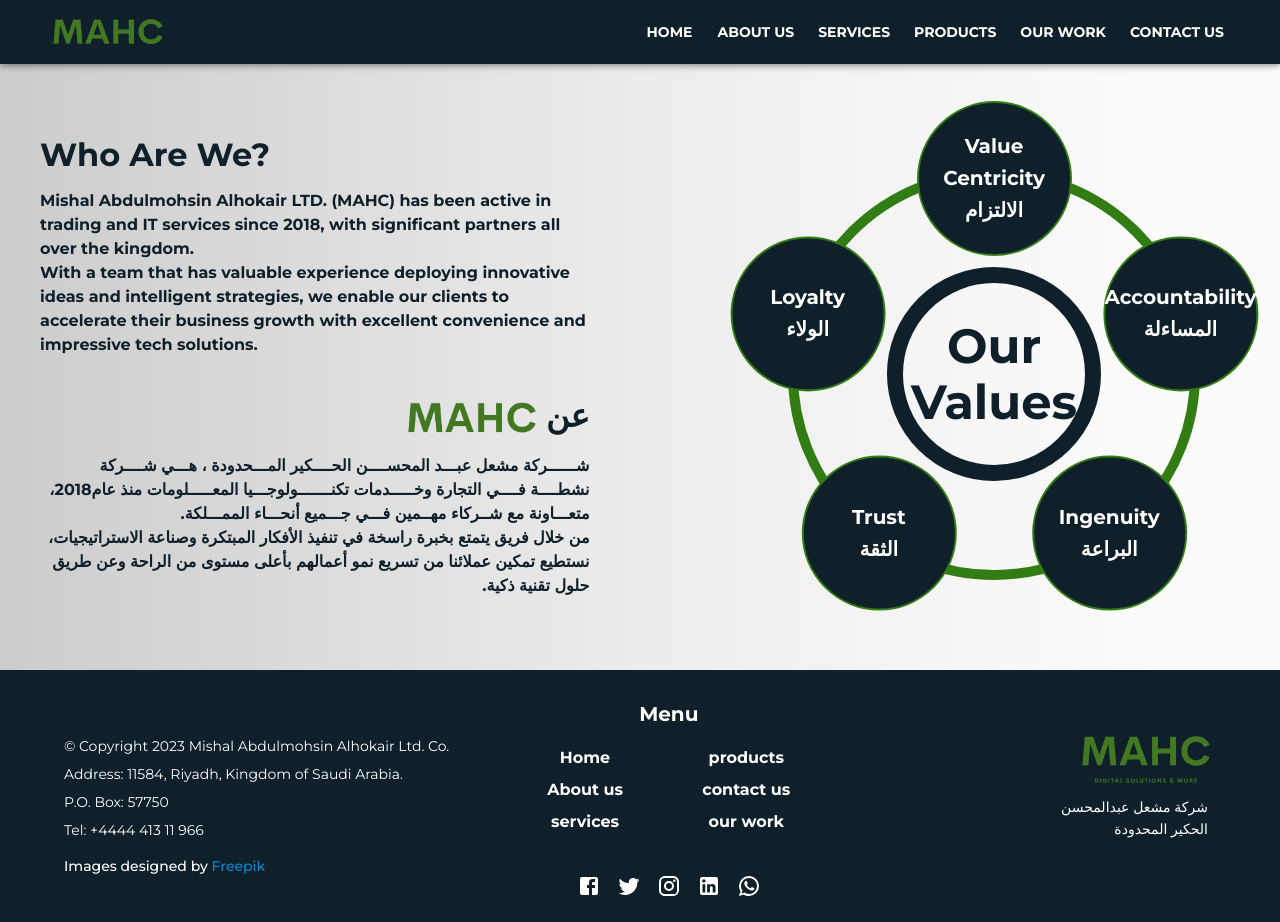
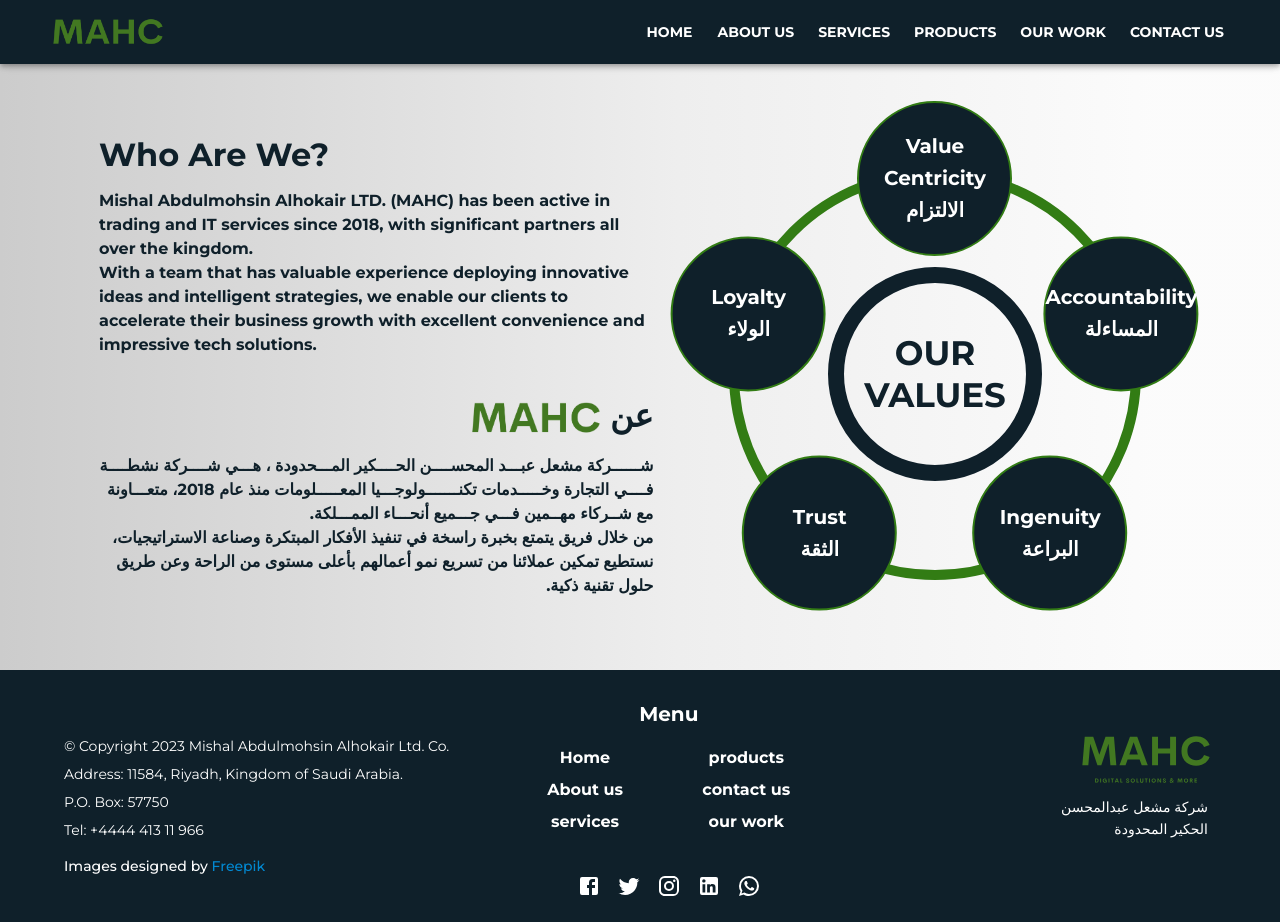
Before and after one commit to yousefo1995/MACH, a React (Create React App) app: page /aboutUs in a window 1280 px wide. Built offline with nearby package versions, Linux system fonts and the light colour scheme.

Commit message:
Clean code AboutUs Page and update some styles

```diff
--- a/src/Components/AboutUsPageComponents/OurValues.js
+++ b/src/Components/AboutUsPageComponents/OurValues.js
@@ -44,12 +44,12 @@
         >
           <Stack display={{ xs: "none", sm: "block" }}>
             <Typography
-              variant="h3"
+              variant="h4"
               fontWeight="700"
               color="primary.main"
               align="center"
             >
-              Our Values
+              OUR VALUES
             </Typography>
           </Stack>
           <Stack display={{ xs: "block", sm: "none" }}>
--- a/src/Pages/AboutUsPage.js
+++ b/src/Pages/AboutUsPage.js
@@ -11,9 +11,14 @@
     " With a team that has valuable experience deploying innovative ideas and intelligent strategies, we enable our clients to accelerate their business growth with excellent convenience and impressive tech solutions.",
   arTitle: "عن",
   arParagraph1:
-    "ﺷــــــﺮﻛﺔ ﻣﺸﻌﻞ ﻋﺒـــﺪ اﻟﻤﺤﺴــــﻦ اﻟﺤــــﻜﻴﺮ اﻟﻤـــﺤﺪودة ، ﻫـــﻲ ﺷــــﺮﻛﺔ ﻧﺸﻄــــﺔ ﻓــــﻲ اﻟﺘﺠﺎرة وﺧـــــﺪﻣﺎت ﺗﻜﻨـــــــﻮﻟﻮﺟـــﻴﺎ اﻟﻤﻌـــــﻠﻮﻣﺎت ﻣﻨﺬ ﻋﺎم2018، ﻣﺘﻌـــﺎوﻧﺔ ﻣﻊ ﺷــﺮﻛﺎء ﻣﻬــﻤﻴﻦ ﻓـــﻲ ﺟـــﻤﻴﻊ أﻧﺤـــﺎء اﻟﻤﻤـــﻠﻜﺔ. ",
+    "ﺷــــــﺮﻛﺔ ﻣﺸﻌﻞ ﻋﺒـــﺪ اﻟﻤﺤﺴــــﻦ اﻟﺤــــﻜﻴﺮ اﻟﻤـــﺤﺪودة ، ﻫـــﻲ ﺷــــﺮﻛﺔ ﻧﺸﻄــــﺔ ﻓــــﻲ اﻟﺘﺠﺎرة وﺧـــــﺪﻣﺎت ﺗﻜﻨـــــــﻮﻟﻮﺟـــﻴﺎ اﻟﻤﻌـــــﻠﻮﻣﺎت ﻣﻨﺬ ﻋﺎم 2018، ﻣﺘﻌـــﺎوﻧﺔ ﻣﻊ ﺷــﺮﻛﺎء ﻣﻬــﻤﻴﻦ ﻓـــﻲ ﺟـــﻤﻴﻊ أﻧﺤـــﺎء اﻟﻤﻤـــﻠﻜﺔ. ",
   arParagraph2:
     "ﻣﻦ ﺧﻼل ﻓﺮﻳﻖ ﻳﺘﻤﺘﻊ ﺑﺨﺒﺮة راﺳﺨﺔ ﻓﻲ ﺗﻨﻔﻴﺬ اﻷﻓﻜﺎر اﻟﻤﺒﺘﻜﺮة وﺻﻨﺎﻋﺔ اﻻﺳﺘﺮاﺗﻴﺠﻴﺎت، ﻧﺴﺘﻄﻴﻊ ﺗﻤﻜﻴﻦ ﻋﻤﻼﺋﻨﺎ ﻣﻦ ﺗﺴﺮﻳﻊ ﻧﻤﻮ أﻋﻤﺎﻟﻬﻢ ﺑﺄﻋﻠﻰ ﻣﺴﺘﻮى ﻣﻦ اﻟﺮاﺣﺔ وﻋﻦ ﻃﺮﻳﻖ ﺣﻠﻮل ﺗﻘﻨﻴﺔ ذﻛﻴﺔ.",
+};
+
+const containerStyles = {
+  background:
+    "linear-gradient(90deg, rgba(204,204,204,1) 0%, rgba(238,238,238,1) 53%, rgba(251,251,251,0.8907578412224265) 90%)",
 };
 
 const AboutUsPage = () => {
@@ -23,16 +28,10 @@
 
   return (
     <Stack>
-      <Container
-        maxWidth="xxl"
-        sx={{
-          background:
-            "linear-gradient(90deg, rgba(204,204,204,1) 0%, rgba(238,238,238,1) 53%, rgba(251,251,251,0.8907578412224265) 90%)",
-        }}
-      >
+      <Container maxWidth="xxl" sx={containerStyles}>
         <Stack
           flexDirection={{ xs: "column-reverse", lg: "row" }}
-          justifyContent="space-between"
+          justifyContent={{ xs: "space-between", xl: "space-around" }}
           marginY={{ xs: 4, sm: 9 }}
         >
           <Stack
@@ -71,7 +70,7 @@
                 alignItems="center"
                 alignSelf={{ xs: "center", lg: "flex-end" }}
               >
-                <img src={logo} alt="Company logo" style={{ width: "140px" }} />
+                <img src={logo} alt="Company logo" width="140px" />
                 <Typography variant="h1" gutterBottom pt={1} ml={0.5}>
                   {textData.arTitle}
                 </Typography>
@@ -93,7 +92,7 @@
             </Stack>
           </Stack>
           <Stack
-            width={{ xs: "100%", lg: "50%" }}
+            width={{ xs: "100%", lg: "30%" }}
             alignItems={{ xs: "center", lg: "flex-end" }}
             mt={4}
             mr={5}
```
